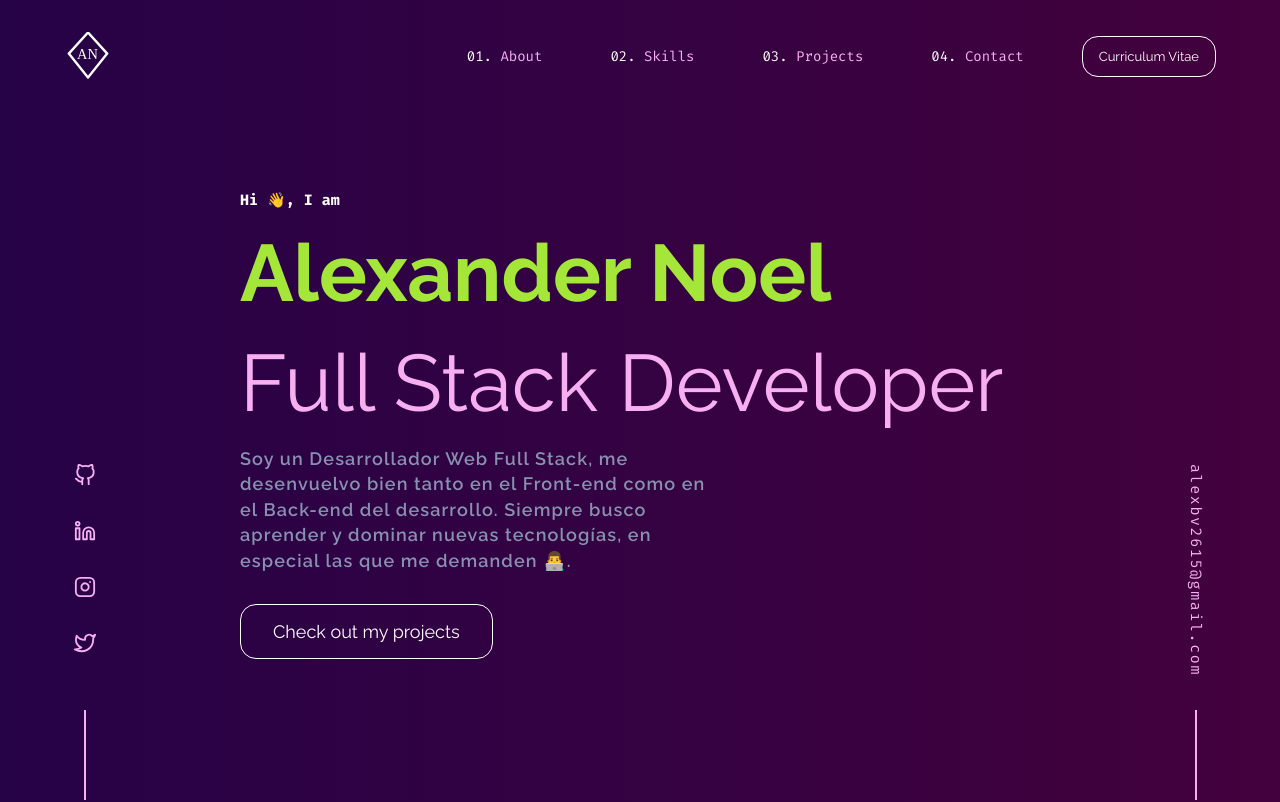
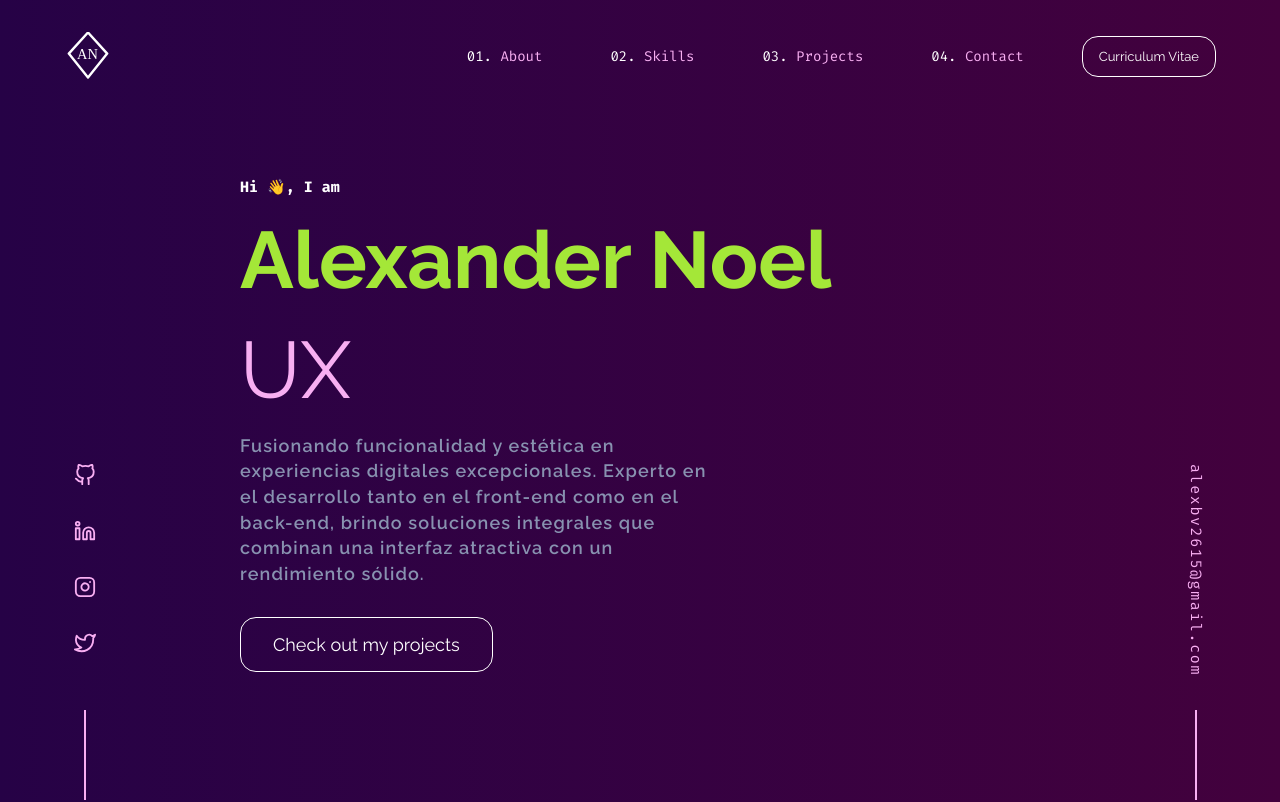
Before and after one commit to Alexbv2615/portfolio-alex, a Next.js app: page / in a window 1280 px wide. Shown: the top 802 px of the page. Built offline with nearby package versions, Linux system fonts and the light colour scheme.

Commit message:
editing home y cv

```diff
--- a/src/sections/Home.js
+++ b/src/sections/Home.js
@@ -42,13 +42,13 @@ function Home() {
                 <TypeAnimation
                     sequence={[
                     'Full Stack Developer',
-                    3000,
-                    'Front end Developer',
-                    3000,
+                    1000,
+                    'UX & UI Designer',
+                    1000,
                     'Freelancer',
-                    3000
+                    1000
                     ]}
-                    speed={30}
+                    speed={20}
                     wrapper="span"
                     repeat={Infinity}
                 />
@@ -64,7 +64,7 @@ function Home() {
                     delay: 1.35
                 }}
             >
-                Soy un Desarrollador Web Full Stack, me desenvuelvo bien tanto en el Front-end como en el Back-end del desarrollo. Siempre busco aprender y dominar nuevas tecnologías, en especial las que me demanden 👨‍💻.
+                Fusionando funcionalidad y estética en experiencias digitales excepcionales. Experto en el desarrollo tanto en el front-end como en el back-end, brindo soluciones integrales que combinan una interfaz atractiva con un rendimiento sólido.
             </motion.p>
             <motion.div
                 className="home-button"
```
Also changed, not shown: 1 other file (tests, documents, lock files or other folders).
